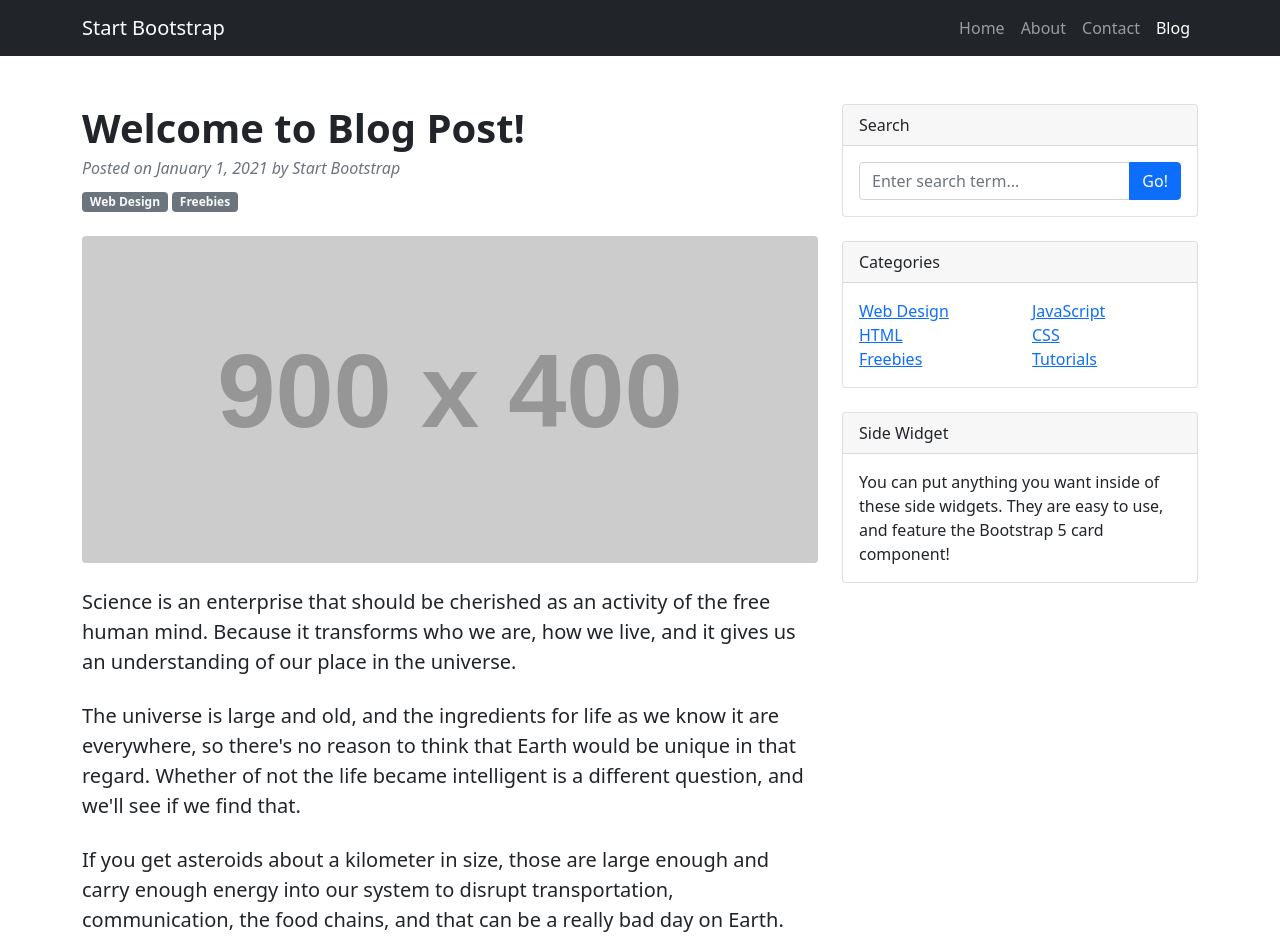
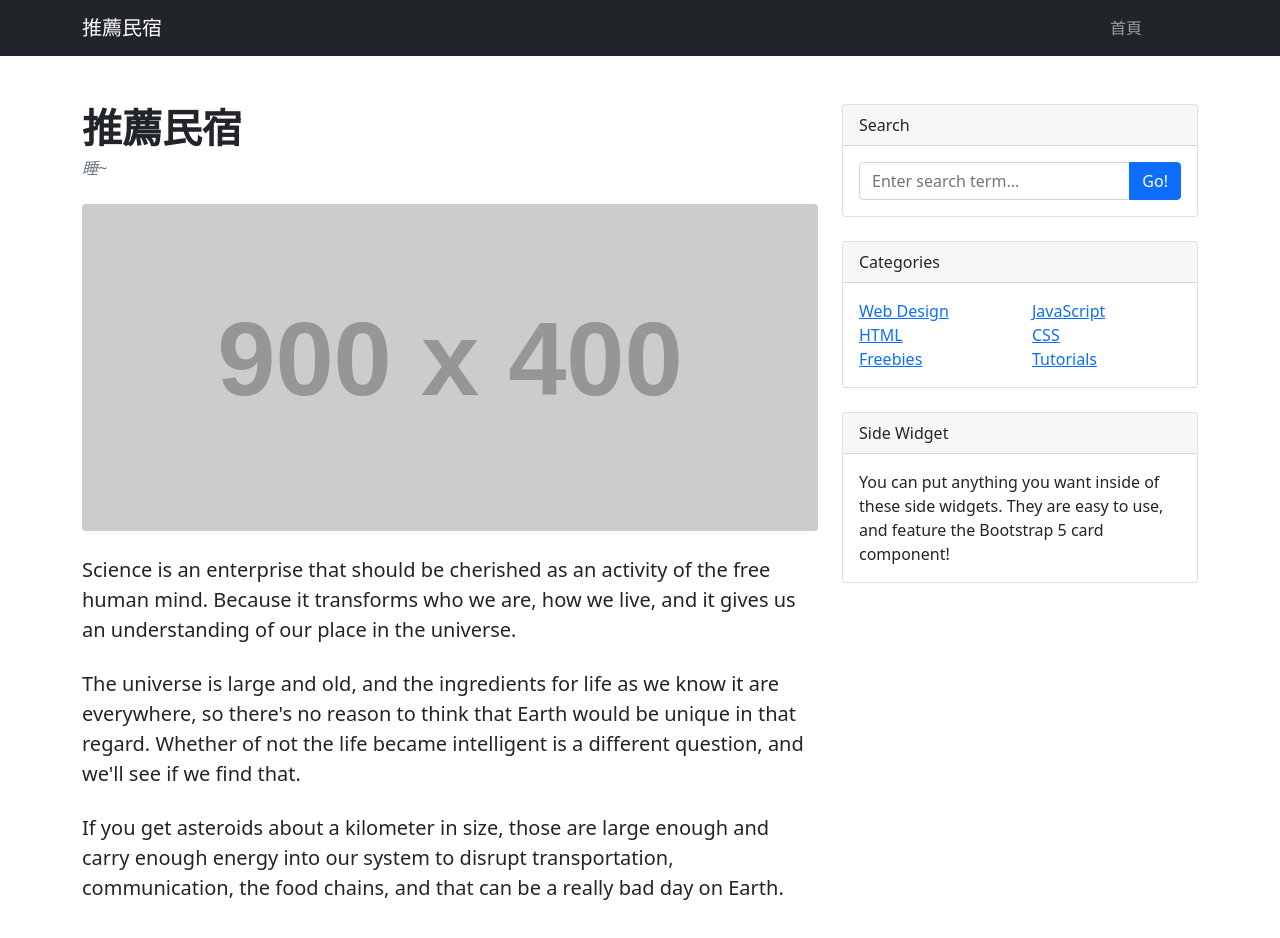
Before and after one commit to kuopoting/k35, a plain HTML site: page index.html in a window 1280 px wide. Shown: the top 938 px of the page. Drawn offline with nearby package versions, Linux system fonts and the light colour scheme; placeholder pictures from the web are drawn by us.

Commit message:
Update index.html

```diff
--- a/index.html
+++ b/index.html
@@ -5,7 +5,7 @@
         <meta name="viewport" content="width=device-width, initial-scale=1, shrink-to-fit=no" />
         <meta name="description" content="" />
         <meta name="author" content="" />
-        <title>Blog Post - Start Bootstrap Template</title>
+        <title>推薦民宿</title>
         <!-- Favicon-->
         <link rel="icon" type="image/x-icon" href="assets/favicon.ico" />
         <!-- Core theme CSS (includes Bootstrap)-->
@@ -15,14 +15,14 @@
         <!-- Responsive navbar-->
         <nav class="navbar navbar-expand-lg navbar-dark bg-dark">
             <div class="container">
-                <a class="navbar-brand" href="#!">Start Bootstrap</a>
+                <a class="navbar-brand" href="#!">推薦民宿</a>
                 <button class="navbar-toggler" type="button" data-bs-toggle="collapse" data-bs-target="#navbarSupportedContent" aria-controls="navbarSupportedContent" aria-expanded="false" aria-label="Toggle navigation"><span class="navbar-toggler-icon"></span></button>
                 <div class="collapse navbar-collapse" id="navbarSupportedContent">
                     <ul class="navbar-nav ms-auto mb-2 mb-lg-0">
-                        <li class="nav-item"><a class="nav-link" href="#">Home</a></li>
-                        <li class="nav-item"><a class="nav-link" href="#!">About</a></li>
-                        <li class="nav-item"><a class="nav-link" href="#!">Contact</a></li>
-                        <li class="nav-item"><a class="nav-link active" aria-current="page" href="#">Blog</a></li>
+                        <li class="nav-item"><a class="nav-link" href="https://kuopoting.github.io/-/">首頁</a></li>
+                        <li class="nav-item"><a class="nav-link" href="#!"></a></li>
+                        <li class="nav-item"><a class="nav-link" href="#!"></a></li>
+                        <li class="nav-item"><a class="nav-link active" aria-current="page" href="#"></a></li>
                     </ul>
                 </div>
             </div>
@@ -36,12 +36,12 @@
                         <!-- Post header-->
                         <header class="mb-4">
                             <!-- Post title-->
-                            <h1 class="fw-bolder mb-1">Welcome to Blog Post!</h1>
+                            <h1 class="fw-bolder mb-1">推薦民宿</h1>
                             <!-- Post meta content-->
-                            <div class="text-muted fst-italic mb-2">Posted on January 1, 2021 by Start Bootstrap</div>
+                            <div class="text-muted fst-italic mb-2">睡~</div>
                             <!-- Post categories-->
-                            <a class="badge bg-secondary text-decoration-none link-light" href="#!">Web Design</a>
-                            <a class="badge bg-secondary text-decoration-none link-light" href="#!">Freebies</a>
+                            <a class="badge bg-secondary text-decoration-none link-light" href="#!"></a>
+                            <a class="badge bg-secondary text-decoration-none link-light" href="#!"></a>
                         </header>
                         <!-- Preview image figure-->
                         <figure class="mb-4"><img class="img-fluid rounded" src="https://dummyimage.com/900x400/ced4da/6c757d.jpg" alt="..." /></figure>
```
